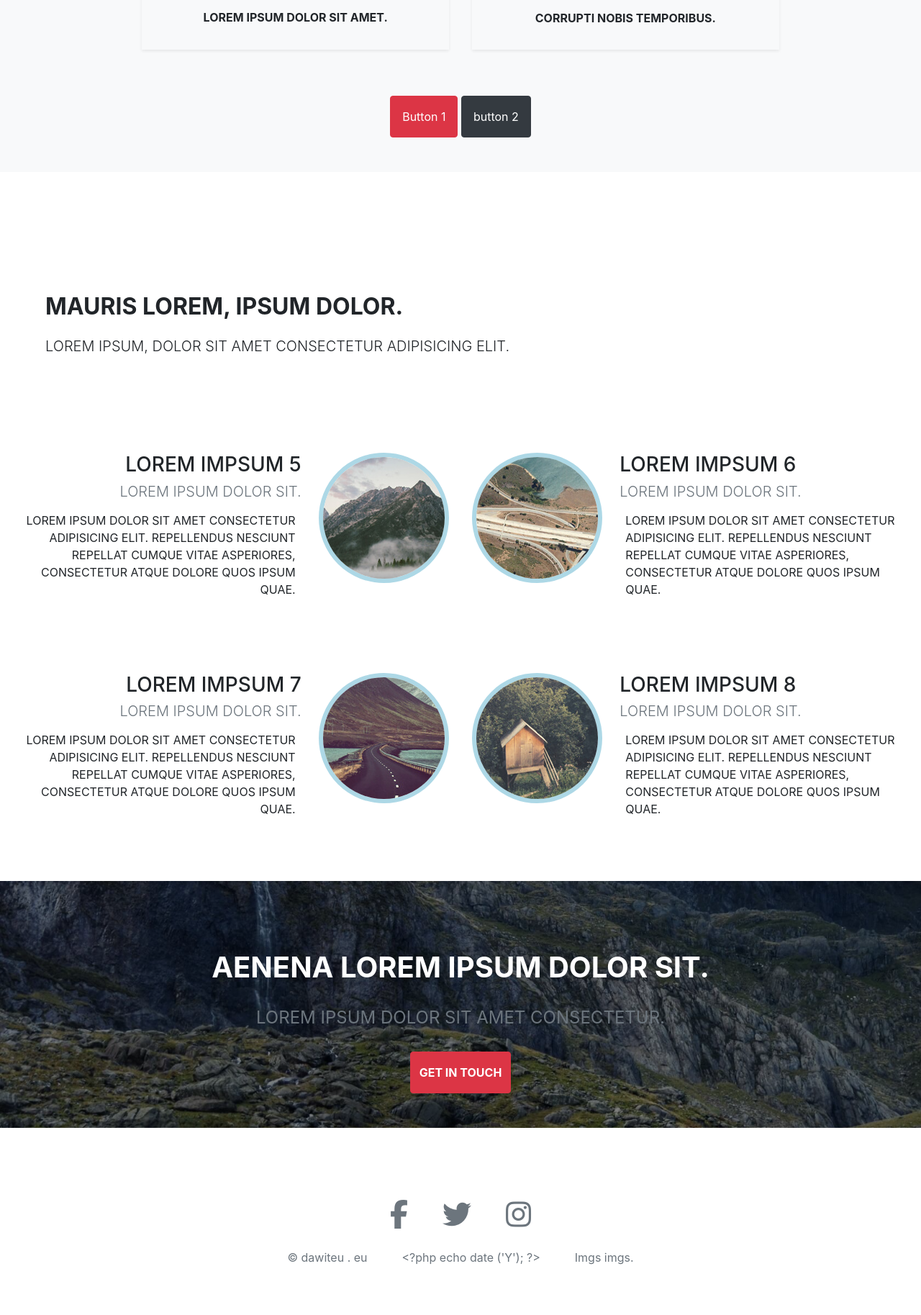
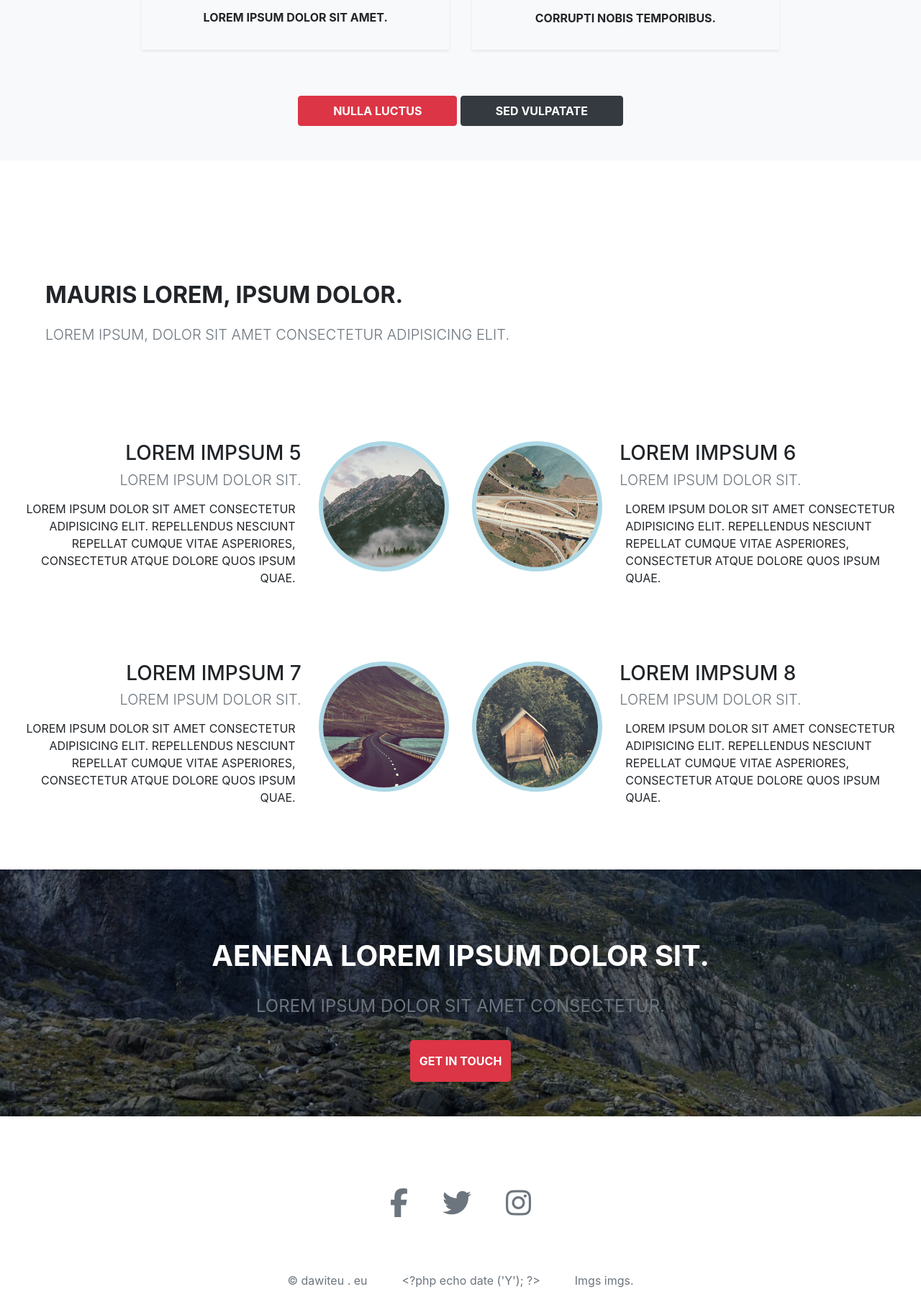
Before and after one commit to dawiteu/html-sass-bootstrap-spatial, a website: page index.html in a window 1280 px wide. Shown: the part 1452-3279 px from the top of the page at 72% size. Drawn offline with nearby package versions, Linux system fonts and the light colour scheme.

Commit message:
footer repair

```diff
--- a/index.html
+++ b/index.html
@@ -75,8 +75,8 @@
 
         </div>
 
-        <button class="btn btn-danger my-5 p-3">Button 1</button>
-        <button class="btn btn-dark my-5 p-3">button 2</button>
+        <button class="btn btn-danger my-5 py-2 px-5 text-uppercase font-weight-bold">nulla luctus</button>
+        <button class="btn btn-dark my-5 py-2 px-5 text-uppercase font-weight-bold">sed vulpatate</button>
 
     </section>
 
@@ -87,7 +87,7 @@
         <div class="row py-5">
             <div class="col-12">
                 <h2 class="font-weight-bold  pt-4  text-xl-left ml-xl-5">Mauris Lorem, ipsum dolor.</h2>
-                <h5 class="font-weight-light py-3  text-xl-left ml-xl-5">Lorem ipsum, dolor sit amet consectetur adipisicing elit.</h5>
+                <h5 class="font-weight-light py-3  text-muted text-xl-left ml-xl-5">Lorem ipsum, dolor sit amet consectetur adipisicing elit.</h5>
             </div>
         </div>
 
@@ -179,20 +179,20 @@
                 </ul>
             </div>
         </div>
-        <div class="row d-flex">
-            <div class="col-12">
-                    <ul class="list-unstyled d-flex justify-content-center text-muted">
-                        <li class="mx-4">&copy; dawiteu . eu </li>
-                        <li class="mx-4">&lt;?php echo date ('Y'); ?&gt; </li>
-                        <li class="mx-4">Imgs imgs. </li>
+        <div class="row">
+            <div class="col-12 text-center">
+                    <ul class="list-unstyled pt-5 d-lg-flex justify-content-center text-muted ">
+                        <li class="mx-4 w-sm-100">&copy; dawiteu . eu </li>
+                        <li class="mx-4 w-sm-100">&lt;?php echo date ('Y'); ?&gt; </li>
+                        <li class="mx-4 w-sm-100">Imgs imgs. </li>
                     </ul>
             </div>
         </div>
     </footer>
     <!-- script jquery -->
-    <script src="./node_modules/jquery/dist/jquery.js"></script>
+    <script src="../node_modules/jquery/dist/jquery.js"></script>
     <!-- script bootstrap -->
-    <script src="./node_modules/bootstrap/dist/js/bootstrap.bundle.js"></script>
-    <script src="./node_modules/bootstrap/dist/js/bootstrap.js"></script>
+    <script src="../node_modules/bootstrap/dist/js/bootstrap.bundle.js"></script>
+    <script src="../node_modules/bootstrap/dist/js/bootstrap.js"></script>
 </body>
 </html>
```
